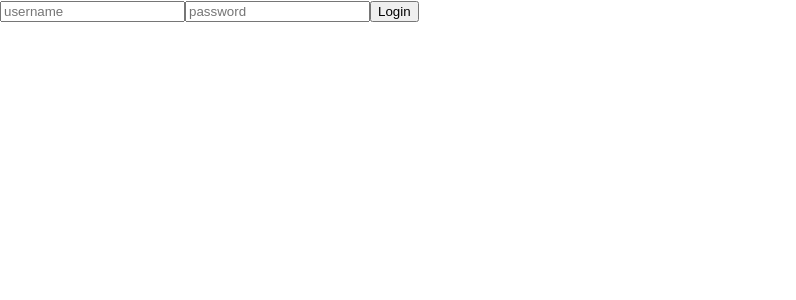
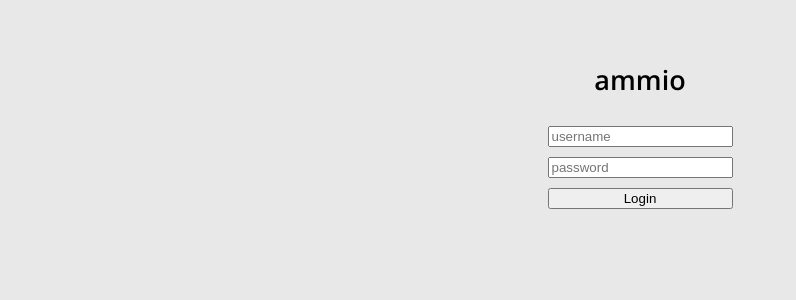
Before and after one commit to ammio/server, a Vue app in the folder client/: page /login in a window 1280 px wide. Shown: the top 300 px of the page, without its empty margins (0-796 px from the left). Built offline with nearby package versions, Linux system fonts and the light colour scheme.

Commit message:
add website list to homepage

```diff
--- a/client/src/App.vue
+++ b/client/src/App.vue
@@ -4,6 +4,8 @@
 
 <style lang="sass">
 body
+  background: #E8E8E8
+#app
   margin: 60px auto
   max-width: 1200px
   @media screen and (max-width: 1300px)
--- a/client/src/components/header.vue
+++ /dev/null
@@ -1,24 +0,0 @@
-<template>
-  <header>
-    <h2>ammio</h2>
-    <button @click='logout'>logout</button>
-  </header>
-</template>
-
-<script>
-import { logout } from '../modules/authentication'
-
-export default {
-  methods: {
-    logout () {
-      if (logout()) this.$router.push('/login')
-    }
-  }
-}
-</script>
-
-<style lang="sass" scoped>
-header
-  display: grid
-  grid-template-columns: 1fr auto
-</style>
--- /dev/null
+++ b/client/src/components/navbar.vue
@@ -0,0 +1,28 @@
+<template>
+  <div class='navbar'>
+    <h2>{{ heading }}</h2>
+    <button>logout</button>
+  </div>
+</template>
+
+<script>
+import { logout } from '../modules/authentication'
+
+export default {
+  name: 'heading',
+  props: {
+    heading: String
+  },
+  methods: {
+    logout () {
+      logout()
+    }
+  }
+}
+</script>
+
+<style lang='sass' scoped>
+  .navbar
+    display: grid
+    grid-template-columns: 1fr auto
+</style>
--- /dev/null
+++ b/client/src/components/partials/website.vue
@@ -0,0 +1,34 @@
+<template>
+  <div class='website'>
+    <h3>{{ website.domain }}</h3>
+    <Suspence>
+      <online :id='website._id'/>
+    </Suspence>
+  </div>
+</template>
+
+<script>
+import online from './online'
+
+export default {
+  components: { online },
+  name: 'website',
+  compoents: {
+    online
+  },
+  props: {
+    website: Object
+  }
+}
+</script>
+
+<style lang='sass' scoped>
+  .website
+    padding: 15px 25px
+    background: white
+    border-radius: 8px
+    display: grid
+    grid-template-columns: auto 1fr
+    grid-column-gap: 25px
+    align-items: center
+</style>
--- /dev/null
+++ b/client/src/components/websites.vue
@@ -0,0 +1,30 @@
+<template>
+  <div class='websites'>
+    <website v-for='website in websites' :key='website._id' :website='website'/>
+  </div>
+</template>
+
+<script>
+import website from './partials/website'
+import { ref } from 'vue'
+
+export default {
+  name: 'Dashbaord',
+  components: {
+    website
+  },
+  async setup () {
+    const websites = ref(null)
+    const result = await fetch('/api/websites')
+    websites.value = await result.json()
+    return { websites }
+  }
+}
+</script>
+
+<style lang='sass' scoped>
+  .websites
+    margin-top: 20px
+    display: grid
+    grid-row-gap: 10px
+</style>
--- a/client/src/router/index.js
+++ b/client/src/router/index.js
@@ -1,10 +1,11 @@
 import { createRouter, createWebHistory } from 'vue-router'
 import dashboard from '../views/dashboard'
 import login from '../views/login'
+import home from '../views/home'
 
 const routes = [
   {
-    path: '/',
+    path: '/dashboard',
     name: 'dashboard',
     component: dashboard,
     meta: {
@@ -17,6 +18,14 @@ const routes = [
     component: login,
     meta: {
       private: false
+    }
+  },
+  {
+    path: '/',
+    name: 'home',
+    component: home,
+    meta: {
+      private: true
     }
   }
 ]
--- /dev/null
+++ b/client/src/views/home.vue
@@ -0,0 +1,21 @@
+<template>
+  <div class='home'>
+    <navbar :heading='"ammio"'/>
+    <Suspense>
+      <websites/>
+    </Suspense>
+  </div>
+</template>
+
+<script>
+import websites from '../components/websites'
+import navbar from '../components/navbar'
+
+export default {
+  name: 'home',
+  components: {
+    websites,
+    navbar
+  }
+}
+</script>
--- a/client/src/views/login.vue
+++ b/client/src/views/login.vue
@@ -1,5 +1,6 @@
 <template>
   <div class="login">
+    <h2>ammio</h2>
     <form @submit.prevent='onSubmit'>
       <input type='text' placeholder='username' required v-model='username'/>
       <input type='password' placeholder='password' required v-model='password'/>
@@ -27,3 +28,16 @@ export default {
   }
 }
 </script>
+
+<style lang="sass" scoped>
+.login
+  display: grid
+  grid-row-gap: 25px
+  justify-content: center
+  h2
+    text-align: center
+  form
+    display: grid
+    grid-row-gap: 10px
+    justify-content: center
+</style>
```
